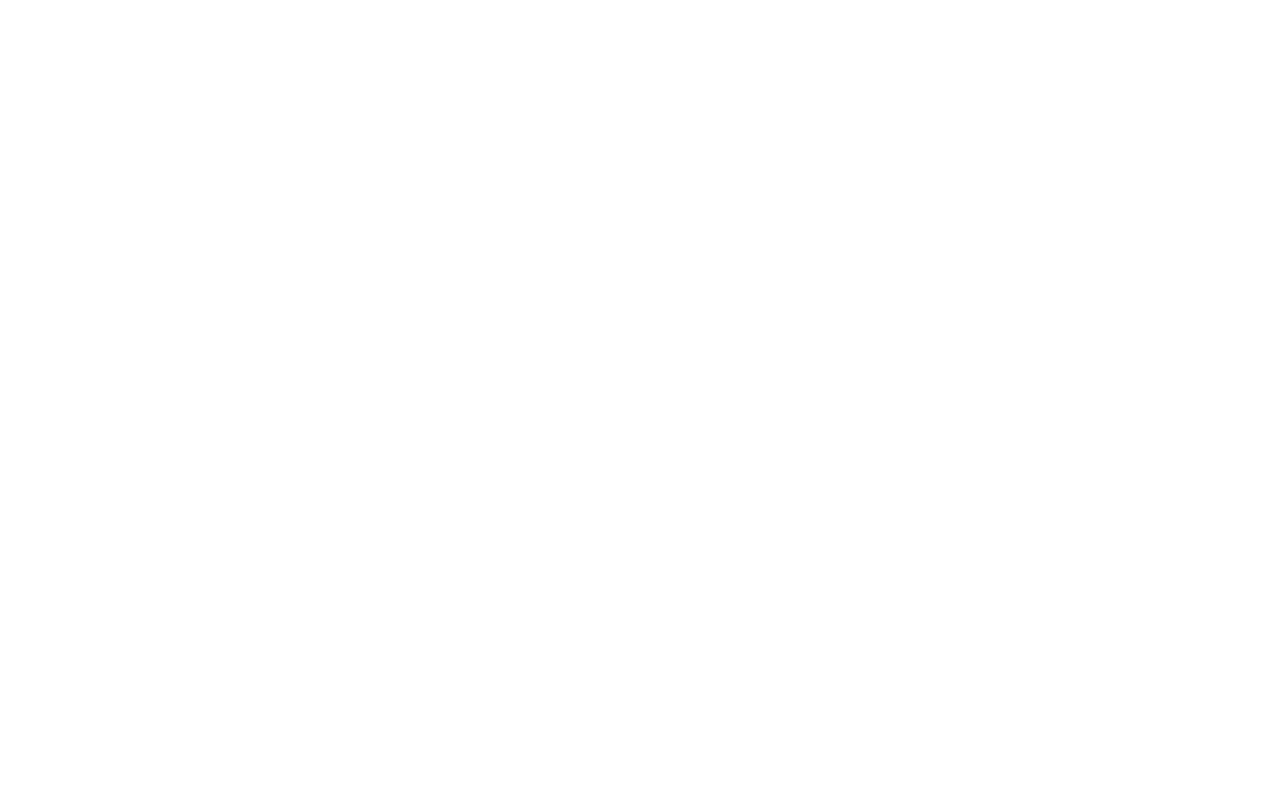
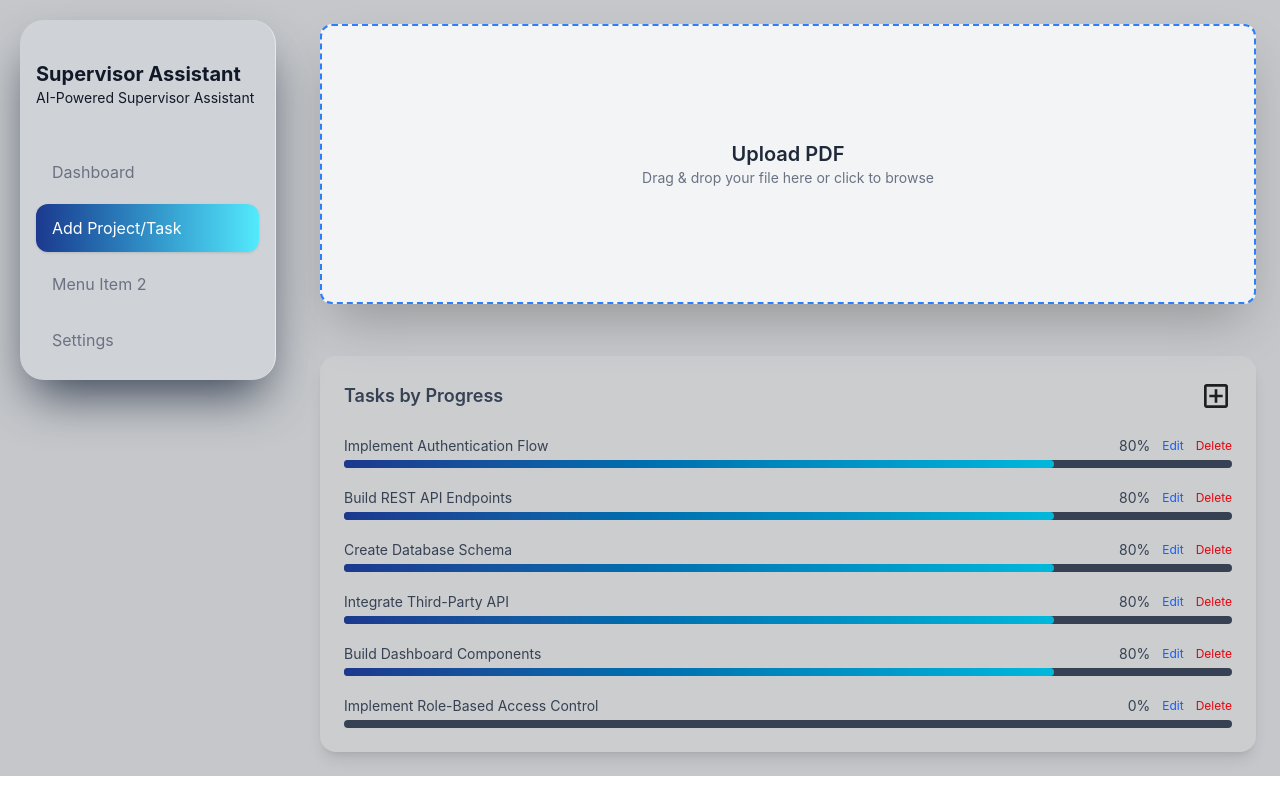
Before and after one commit to MaddiePst/ai-supervisor-app, a React app in the folder Frontend/: page /addproject in a window 1280 px wide. Before the commit this address had no page. Built offline with nearby package versions, Linux system fonts and the light colour scheme; the HTML template or start-up script is replaced by a standard one.

Commit message:
feat: Add Project Page + couple updates

```diff
--- a/Frontend/package.json
+++ b/Frontend/package.json
@@ -10,6 +10,9 @@
     "preview": "vite preview"
   },
   "dependencies": {
+    "@dnd-kit/core": "^6.3.1",
+    "@dnd-kit/sortable": "^10.0.0",
+    "@dnd-kit/utilities": "^3.2.2",
     "@tailwindcss/vite": "^4.2.0",
     "moment": "^2.30.1",
     "react": "^19.2.0",
--- a/Frontend/src/Components/Sidebar.jsx
+++ b/Frontend/src/Components/Sidebar.jsx
@@ -23,9 +23,9 @@
         </NavLink>
 
         <NavLink
-          to="/menuItem1"
+          to="/addproject"
           className={({ isActive }) =>`${linkStyle} ${isActive ? activeStyle : ""}`}>
-          Menu Item 1
+          Add Project/Task
         </NavLink>
 
         <NavLink
--- a/Frontend/src/Components/TasksSection.jsx
+++ b/Frontend/src/Components/TasksSection.jsx
@@ -1,44 +1,298 @@
 import React, { useState } from "react";
+import addBox from "../assets/addBox.svg";
 
-export default function TasksByPercentage() {
-  const [tasks, setTasks] = useState([
-    { id: 1, name: "Implement Authentication Flow",percent:80 },
-    { id: 2, name: "Build REST API Endpoints",percent:80},
-    { id: 3, name: "Create Database Schema",percent:80 },
-    { id: 4, name: "Integrate Third-Party API",percent:80 },
-    { id: 5, name: "Build Dashboard Components",percent:80 },
-    { id: 6, name: "Implement Role-Based Access Control" },
-    { id: 7, name: "Develop User Profile System", percent: 20 },
-    { id: 8, name: "Implement Notifications System", percent: 20 },
-    { id: 9, name: "Create File Upload Feature", percent: 20 },
-    { id: 10, name: "Build Search Functionality", percent: 20 },
-  ]);
+import {
+  DndContext,
+  closestCenter
+} from "@dnd-kit/core";
+
+import {
+  arrayMove,
+  SortableContext,
+  verticalListSortingStrategy,
+  useSortable
+} from "@dnd-kit/sortable";
+
+import { CSS } from "@dnd-kit/utilities";
+
+
+/* ------------------ DRAGGABLE TASK ------------------ */
+
+function SortableTask({
+  task,
+  showActions,
+  startEdit,
+  deleteTask,
+  editingTaskId,
+  editingValues,
+  setEditingValues,
+  saveEdit
+}) {
+  const { attributes, listeners, setNodeRef, transform, transition } =
+    useSortable({ id: task.id });
+
+  const style = {
+    transform: CSS.Transform.toString(transform),
+    transition
+  };
+
+  const isEditing = editingTaskId === task.id;
 
   return (
-    <div className="bg-white/10 rounded-2xl  p-6 w-full max-w-xl text-gray-700 shadow-lg">
+    <div
+      ref={setNodeRef}
+      style={style}
+      {...attributes}
+      {...listeners}
+      className="cursor-grab active:cursor-grabbing"
+    >
+      <div className="flex justify-between items-center mb-1 text-sm">
 
-      <h3 className="text-lg font-semibold mb-6">Tasks by Progress</h3>
+        {/* TASK NAME */}
+        {isEditing ? (
+          <input
+            value={editingValues.name}
+            onChange={(e) =>
+              setEditingValues({
+                ...editingValues,
+                name: e.target.value
+              })
+            }
+            className="border px-2 py-1 rounded"
+          />
+        ) : (
+          <span>{task.name}</span>
+        )}
 
-      <div className="space-y-5">
-        {tasks.map((task) => (
-          <div key={task.id}>
+        <div className="flex items-center gap-3">
 
-            {/* Task title and percentage */}
-            <div className="flex justify-between mb-1 text-sm">
-              <span>{task.name}</span>
+          {/* TASK PERCENT */}
+          {isEditing ? (
+            <input
+              type="number"
+              value={editingValues.percent}
+              onChange={(e) =>
+                setEditingValues({
+                  ...editingValues,
+                  percent: Number(e.target.value)
+                })
+              }
+              className="border w-16 px-2 py-1 rounded"
+            />
+          ) : (
             <span>{task.percent}%</span>
+          )}
+
+          {showActions && (
+            <>
+              {isEditing ? (
+                <button
+                  onClick={saveEdit}
+                  className="text-green-600 text-xs"
+                >
+                  Save
+                </button>
+              ) : (
+                <button
+                  onClick={() => startEdit(task)}
+                  className="text-blue-600 text-xs"
+                >
+                  Edit
+                </button>
+              )}
+
+              <button
+                onClick={() => deleteTask(task.id)}
+                className="text-red-600 text-xs"
+              >
+                Delete
+              </button>
+            </>
+          )}
+        </div>
       </div>
 
-            {/* Progress bar */}
+      {/* PROGRESS BAR */}
       <div className="w-full bg-gray-700 rounded-full h-2">
         <div
           className="bg-linear-to-r from-blue-900 to-cyan-500 h-2 rounded-full transition-all"
           style={{ width: `${task.percent}%` }}
-              ></div>
-            </div>
-          </div>
-        ))}
+        />
       </div>
     </div>
   );
 }
+
+
+/* ------------------ MAIN COMPONENT ------------------ */
+
+export default function TasksByPercentage({ showActions = false }) {
+
+  const [tasks, setTasks] = useState([
+    { id: 1, name: "Implement Authentication Flow", percent: 80 },
+    { id: 2, name: "Build REST API Endpoints", percent: 80 },
+    { id: 3, name: "Create Database Schema", percent: 80 },
+    { id: 4, name: "Integrate Third-Party API", percent: 80 },
+    { id: 5, name: "Build Dashboard Components", percent: 80 },
+    { id: 6, name: "Implement Role-Based Access Control", percent: 0 }
+  ]);
+
+  const [newTaskName, setNewTaskName] = useState("");
+  const [showInput, setShowInput] = useState(false);
+
+  const [editingTaskId, setEditingTaskId] = useState(null);
+  const [editingValues, setEditingValues] = useState({ name: "", percent: 0 });
+
+
+  /* ---------- ADD TASK ---------- */
+
+  const addTask = () => {
+
+    if (!showInput) {
+      setShowInput(true);
+      return;
+    }
+
+    if (!newTaskName.trim()) return;
+
+    const newTask = {
+      id: Date.now(),
+      name: newTaskName,
+      percent: 0
+    };
+
+    setTasks([...tasks, newTask]);
+    setNewTaskName("");
+    setShowInput(false);
+  };
+
+
+  /* ---------- DELETE TASK ---------- */
+
+  const deleteTask = (id) => {
+    setTasks(tasks.filter((task) => task.id !== id));
+  };
+
+
+  /* ---------- EDIT TASK ---------- */
+
+  const startEdit = (task) => {
+    setEditingTaskId(task.id);
+    setEditingValues({ name: task.name, percent: task.percent });
+  };
+
+  const saveEdit = () => {
+
+    setTasks(
+      tasks.map((task) =>
+        task.id === editingTaskId
+          ? { ...task, ...editingValues }
+          : task
+      )
+    );
+
+    setEditingTaskId(null);
+  };
+
+
+  /* ---------- DRAG & DROP ---------- */
+
+  const handleDragEnd = (event) => {
+
+    const { active, over } = event;
+
+    if (!over) return;
+
+    if (active.id !== over.id) {
+
+      setTasks((items) => {
+        const oldIndex = items.findIndex((i) => i.id === active.id);
+        const newIndex = items.findIndex((i) => i.id === over.id);
+
+        return arrayMove(items, oldIndex, newIndex);
+      });
+
+    }
+  };
+
+
+  /* ---------- UI ---------- */
+
+  return (
+    <div className="bg-white/10 rounded-2xl mt-7 p-6 w-full text-gray-700 shadow-lg">
+
+      {/* HEADER */}
+
+      <div className="mb-6 flex justify-between items-center">
+        <h3 className="text-lg font-semibold">Tasks by Progress</h3>
+
+        {showActions && (
+          <button onClick={addTask}>
+            <img src={addBox} alt="Add Task" className="w-8 h-8" />
+          </button>
+        )}
+      </div>
+
+
+      {/* INPUT */}
+
+      {showActions && showInput && (
+        <div className="flex gap-2 mb-6">
+
+          <input
+            type="text"
+            placeholder="New task..."
+            value={newTaskName}
+            onChange={(e) => setNewTaskName(e.target.value)}
+
+            onKeyDown={(e) => {
+              if (e.key === "Enter") {
+                addTask();
+              }
+            }}
+
+            className="border rounded px-3 py-1 w-full"
+            autoFocus
+          />
+
+        </div>
+      )}
+
+
+      {/* TASK LIST */}
+
+      <DndContext
+        collisionDetection={closestCenter}
+        onDragEnd={handleDragEnd}
+      >
+
+        <SortableContext
+          items={tasks.map((t) => t.id)}
+          strategy={verticalListSortingStrategy}
+        >
+
+          <div className="space-y-5">
+
+            {tasks.map((task) => (
+              <SortableTask
+                key={task.id}
+                task={task}
+                showActions={showActions}
+                startEdit={startEdit}
+                deleteTask={deleteTask}
+                editingTaskId={editingTaskId}
+                editingValues={editingValues}
+                setEditingValues={setEditingValues}
+                saveEdit={saveEdit}
+              />
+            ))}
+
+          </div>
+
+        </SortableContext>
+
+      </DndContext>
+
+    </div>
+  );
+}
--- /dev/null
+++ b/Frontend/src/Pages/AddProject.jsx
@@ -0,0 +1,91 @@
+import React,{useState} from "react";
+import Sidebar from "../Components/Sidebar";
+import TasksSection from "../Components/TasksSection";
+
+export default function AddProject(){
+  const [file, setFile] = useState(null);
+  const [dragActive, setDragActive] = useState(false);
+
+  const handleFile = (selectedFile) => {
+    if (selectedFile && selectedFile.type === "application/pdf") {
+      setFile(selectedFile);
+    } else {
+      alert("Please upload a PDF file");
+    }
+  };
+
+  const handleDrop = (e) => {
+    e.preventDefault();
+    setDragActive(false);
+    const droppedFile = e.dataTransfer.files[0];
+    handleFile(droppedFile);
+  };
+
+  const handleChange = (e) => {
+    const selectedFile = e.target.files[0];
+    handleFile(selectedFile);
+  };
+
+
+  return (
+
+    <div className="bg-[#c5c7ca] text-gray-800 flex flex-col-2">
+      <Sidebar/>
+      {/* Drag and Drop Section */}
+      <div className="flex flex-col flex-1 p-6">
+
+      {/* Upload Area */}
+      <div
+        onDragOver={(e) => {
+          e.preventDefault();
+          setDragActive(true);
+        }}
+        onDragLeave={() => setDragActive(false)}
+        onDrop={handleDrop}
+        className={`h-70 flex flex-col items-center justify-center border-2 border-dashed rounded-xl cursor-pointer transition shadow-2xl
+        ${dragActive ? "border-blue-500 bg-blue-50" : "border-blue-500 bg-gray-100"}`}
+      >
+
+        <input
+          type="file"
+          accept="application/pdf"
+          onChange={handleChange}
+          className="hidden"
+          id="pdfUpload"
+        />
+
+        <label htmlFor="pdfUpload" className="cursor-pointer text-center">
+          <p className="text-xl font-semibold">Upload PDF</p>
+          <p className="text-gray-500 text-sm">
+            Drag & drop your file here or click to browse
+          </p>
+        </label>
+
+      </div>
+
+      {/* File Preview */}
+      {file && (
+        <div className="flex items-center gap-4 bg-gray-100 p-3 rounded-lg justify-between shadow-2xl mt-2">
+
+          <span className="text-sm font-medium truncate">
+            {file.name}
+          </span>
+
+          <button
+            onClick={() => setFile(null)}
+            className="text-red-700 font-semibold"
+          >
+            Remove
+          </button>
+
+        </div>
+      )}
+
+<div className="flex-1 mt-6">
+  <TasksSection showActions={true} />
+</div>
+    </div>
+
+    </div>
+  );
+}
--- a/Frontend/src/Pages/Dashboard.jsx
+++ b/Frontend/src/Pages/Dashboard.jsx
@@ -1,9 +1,9 @@
 import React from "react";
 import Sidebar from "../Components/Sidebar";
-import DonutChart from "../Components/DonutChart";
+import DonutChart from "../Components/Dashboard/DonutChart";
 import TasksSection from "../Components/TasksSection";
-import DeadlineCalendar from "../Components/DeadlineCalendar";
-import StatsCards from "../Components/StatsCards";
+import DeadlineCalendar from "../Components/Dashboard/DeadlineCalendar";
+import StatsCards from "../Components/Dashboard/StatsCards";
 
 export default function Dashboard() {
 
--- a/Frontend/src/Router/AppRouter.jsx
+++ b/Frontend/src/Router/AppRouter.jsx
@@ -4,6 +4,7 @@
 import Register from "../Pages/Register";
 import Dashboard from "../Pages/Dashboard";
 import Settings from "../Pages/Settings";
+import AddProject from "../Pages/AddProject";
 
 export default function AppRouter() {
   return <BrowserRouter>
@@ -12,6 +13,8 @@
         <Route path="/login" element={<Login />} />
         <Route path="/register" element={<Register />} />
         <Route path="/dashboard" element={<Dashboard />} />
+        <Route path="/addproject" element={<AddProject />} />
+
         <Route path="/settings" element={<Settings />} />
       </Routes>
     </BrowserRouter>
```
Also changed, not shown: Frontend/src/Components/Dashboard/DeadlineCalendar.jsx (renamed from Frontend/src/Components/DeadlineCalendar.jsx), Frontend/src/Components/Dashboard/DonutChart.jsx (renamed from Frontend/src/Components/DonutChart.jsx), Frontend/src/Components/Dashboard/StatsCards.jsx (renamed from Frontend/src/Components/StatsCards.jsx), Frontend/src/assets/addBox.svg (added), 1 other file (tests, documents, lock files or other folders). Lines whose indentation alone changed are shown as unchanged.
